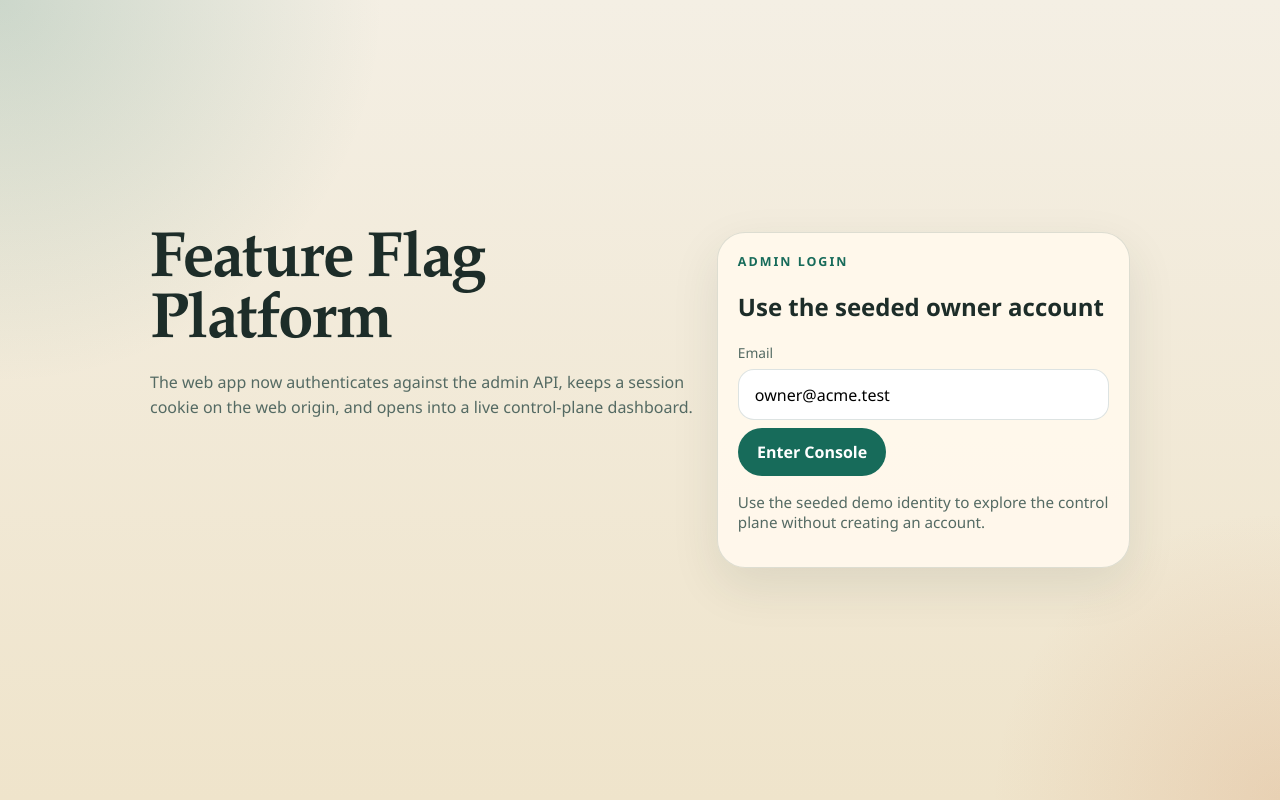
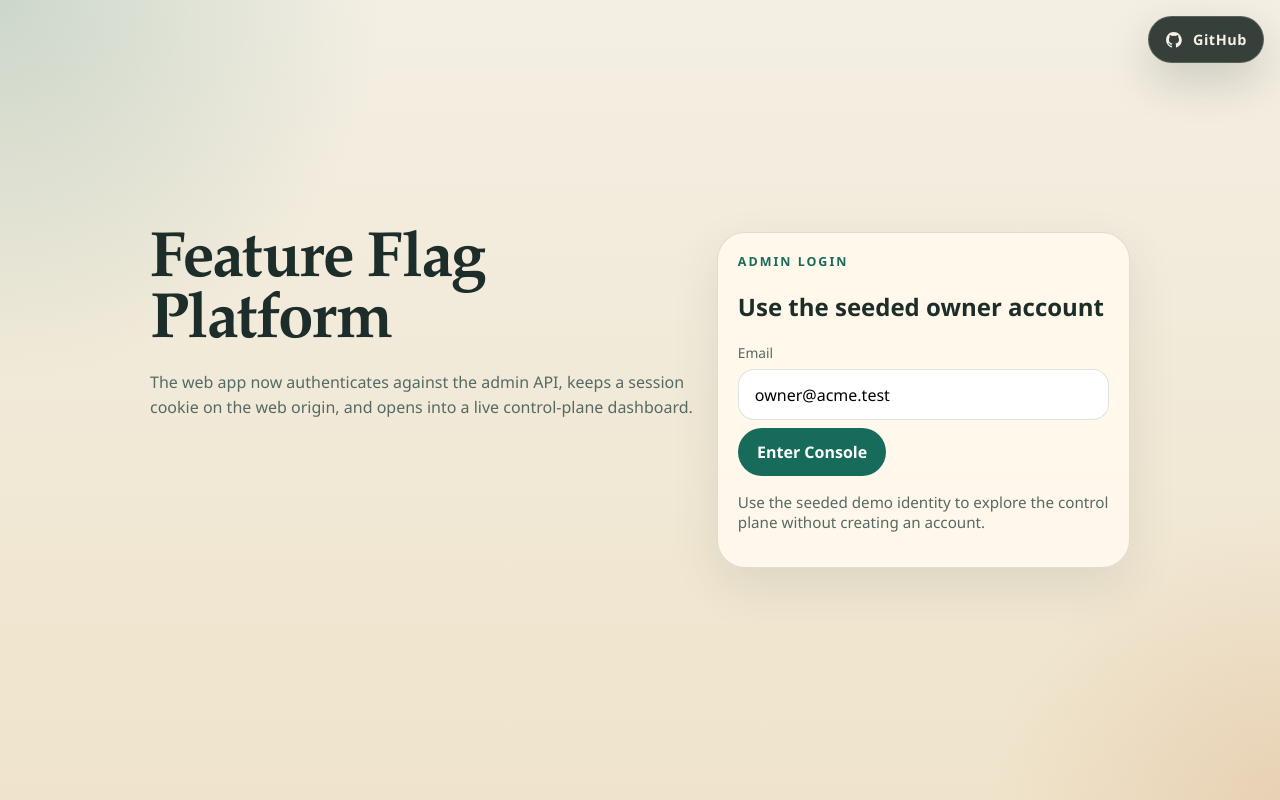
Before and after one commit to JosephGalante/feature_flag_platform, a Next.js app in the folder apps/web/: page /login in a window 1280 px wide. Built offline with nearby package versions, Linux system fonts and the light colour scheme; no server answers.

Commit message:
Add link to code in app

```diff
--- a/apps/web/app/globals.css
+++ b/apps/web/app/globals.css
@@ -32,6 +32,52 @@ body {
 
 a {
   color: inherit;
+}
+
+.github-link {
+  position: fixed;
+  top: 1rem;
+  right: 1rem;
+  z-index: 1000;
+  display: inline-flex;
+  align-items: center;
+  gap: 0.65rem;
+  padding: 0.8rem 1rem;
+  border: 1px solid rgba(248, 241, 232, 0.18);
+  border-radius: 999px;
+  background: rgba(26, 40, 34, 0.88);
+  color: #f8f1e8;
+  text-decoration: none;
+  box-shadow: 0 18px 45px rgba(24, 36, 32, 0.18);
+  backdrop-filter: blur(16px);
+  transition:
+    transform 160ms ease,
+    background 160ms ease,
+    box-shadow 160ms ease;
+}
+
+.github-link:hover,
+.github-link:focus-visible {
+  transform: translateY(-1px);
+  background: rgba(31, 57, 62, 0.94);
+  box-shadow: 0 22px 50px rgba(24, 36, 32, 0.22);
+}
+
+.github-link:focus-visible {
+  outline: 3px solid rgba(224, 108, 47, 0.35);
+  outline-offset: 3px;
+}
+
+.github-link__icon {
+  width: 1.1rem;
+  height: 1.1rem;
+  flex-shrink: 0;
+}
+
+.github-link__label {
+  font-size: 0.9rem;
+  font-weight: 700;
+  letter-spacing: 0.04em;
 }
 
 button,
@@ -750,3 +796,15 @@ th {
     white-space: normal;
   }
 }
+
+@media (max-width: 640px) {
+  .github-link {
+    top: 0.75rem;
+    right: 0.75rem;
+    padding: 0.8rem;
+  }
+
+  .github-link__label {
+    display: none;
+  }
+}
--- a/apps/web/app/layout.tsx
+++ b/apps/web/app/layout.tsx
@@ -1,6 +1,10 @@
 import type {Metadata} from "next";
 import type {ReactNode} from "react";
 import "./globals.css";
+
+const featureFlagRepoUrl =
+  process.env.NEXT_PUBLIC_GITHUB_REPO_URL ??
+  "https://github.com/JosephGalante/feature_flag_platform";
 
 export const metadata: Metadata = {
   title: "Feature Flag Platform Admin",
@@ -14,7 +18,24 @@ type RootLayoutProps = {
 export default function RootLayout({children}: RootLayoutProps) {
   return (
     <html lang="en">
-      <body>{children}</body>
+      <body>
+        <a
+          aria-label="View the Feature Flag Platform GitHub repository"
+          className="github-link"
+          href={featureFlagRepoUrl}
+          rel="noreferrer"
+          target="_blank"
+        >
+          <svg aria-hidden="true" className="github-link__icon" viewBox="0 0 24 24">
+            <path
+              d="M12 1.5C6.2 1.5 1.5 6.29 1.5 12.2c0 4.72 3.05 8.72 7.28 10.14.53.1.72-.23.72-.52 0-.26-.01-.94-.01-1.84-2.96.66-3.58-1.45-3.58-1.45-.48-1.25-1.18-1.58-1.18-1.58-.97-.67.07-.66.07-.66 1.07.08 1.64 1.13 1.64 1.13.95 1.67 2.49 1.19 3.09.91.1-.71.37-1.19.67-1.46-2.36-.28-4.84-1.21-4.84-5.41 0-1.2.42-2.18 1.1-2.95-.11-.28-.48-1.41.11-2.94 0 0 .9-.29 2.97 1.13a10.18 10.18 0 0 1 5.4 0c2.06-1.42 2.96-1.13 2.96-1.13.6 1.53.23 2.66.11 2.94.69.77 1.1 1.75 1.1 2.95 0 4.21-2.49 5.13-4.87 5.4.39.34.72 1 .72 2.03 0 1.46-.01 2.64-.01 3 0 .29.19.63.73.52 4.22-1.42 7.27-5.42 7.27-10.14C22.5 6.29 17.8 1.5 12 1.5Z"
+              fill="currentColor"
+            />
+          </svg>
+          <span className="github-link__label">GitHub</span>
+        </a>
+        {children}
+      </body>
     </html>
   );
 }
```
